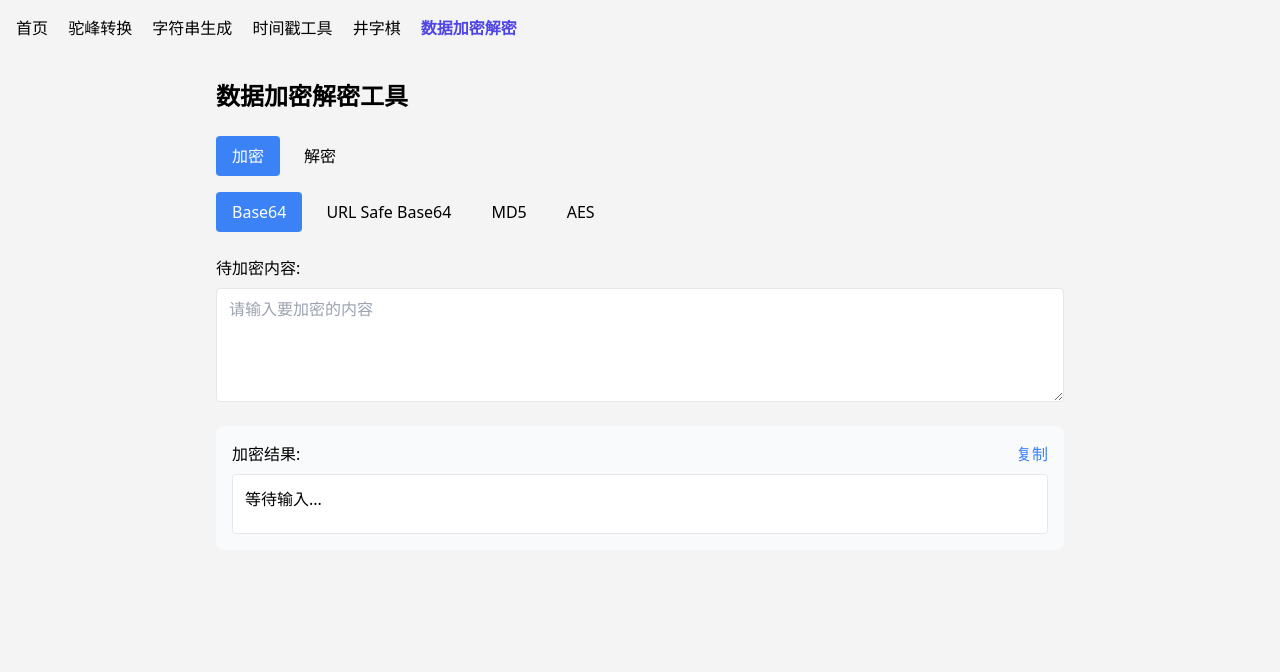
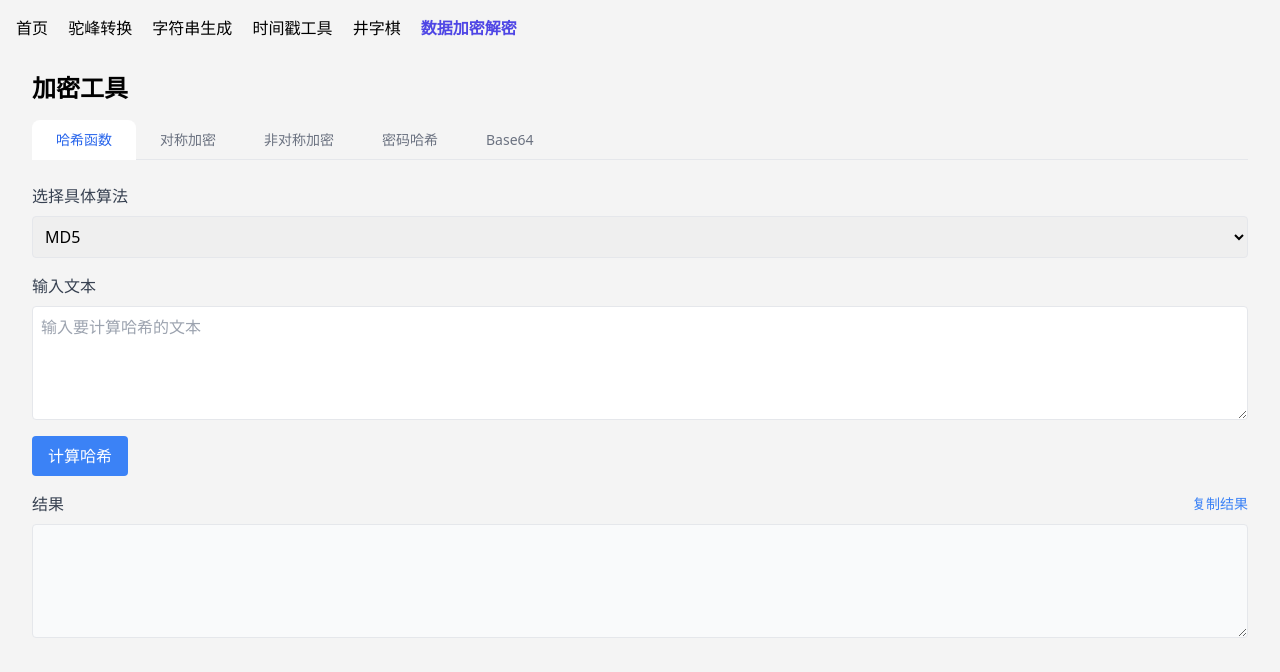
Before and after one commit to bitdan/Hump-Conversion, a Vue app: page /data-encryption in a window 1280 px wide. Shown: the top 672 px of the page. Built offline with nearby package versions, Linux system fonts and the light colour scheme.

Commit message:
feat(crypto): 重构加密解密工具

```diff
--- a/package.json
+++ b/package.json
@@ -14,6 +14,9 @@
   "dependencies": {
     "@types/crypto-js": "^4.2.2",
     "crypto-js": "^4.2.0",
+    "bcryptjs": "^2.4.3",
+    "jsrsasign": "^10.9.0",
+    "sm-crypto": "^0.3.13",
     "vue": "^3.4.19",
     "vue-router": "^4.5.0"
   },
--- a/src/components/DataEncryption.vue
+++ b/src/components/DataEncryption.vue
@@ -1,184 +1,290 @@
 <template>
-  <div class="max-w-4xl mx-auto p-6">
-    <h1 class="text-2xl font-bold mb-6">数据加密解密工具</h1>
+  <div class="container mx-auto p-4">
+    <div class="mb-8">
+      <h2 class="text-2xl font-bold mb-4">加密工具</h2>
 
-    <!-- 操作类型选择 -->
+      <!-- 算法类型选择 (Tab) -->
       <div class="mb-6">
+        <div class="flex border-b border-gray-200">
+          <button
+            v-for="type in encryptionTypes"
+            :key="type.value"
+            @click="selectedType = type.value"
+            class="px-6 py-2.5 font-medium text-sm leading-5 rounded-t-lg -mb-px"
+            :class="[
+              selectedType === type.value
+                ? 'border-b-2 border-blue-500 text-blue-600 bg-white'
+                : 'text-gray-500 hover:text-gray-700 hover:border-gray-300',
+              'focus:outline-none focus:text-blue-800 focus:border-blue-700'
+            ]"
+          >
+            {{ type.label }}
+          </button>
+        </div>
+      </div>
+
+      <!-- 具体算法选择 -->
+      <div class="mb-4">
+        <label class="block text-gray-700 mb-2">选择具体算法</label>
+        <select v-model="selectedAlgorithm" class="w-full p-2 border rounded">
+          <option v-for="algo in algorithms[selectedType]" :key="algo" :value="algo">
+            {{ algo }}
+          </option>
+        </select>
+      </div>
+
+      <!-- 输入区域 -->
+      <div class="mb-4">
+        <label class="block text-gray-700 mb-2">输入文本</label>
+        <textarea
+          v-model="inputText"
+          class="w-full p-2 border rounded"
+          rows="4"
+          :placeholder="getInputPlaceholder"
+        ></textarea>
+      </div>
+
+      <!-- 密钥输入 (对称/非对称加密) -->
+      <div v-if="needsKey" class="mb-4">
+        <label class="block text-gray-700 mb-2">密钥</label>
+        <input
+          v-model="key"
+          type="text"
+          class="w-full p-2 border rounded"
+          :placeholder="getKeyPlaceholder"
+        />
+      </div>
+
+      <!-- 操作按钮 -->
       <div class="flex gap-2 mb-4">
         <button
-          @click="operationType = 'encrypt'"
-          :class="[
-            'px-4 py-2 rounded border',
-            operationType === 'encrypt'
-              ? 'bg-blue-500 text-white border-blue-500'
-              : 'border-gray-300 hover:border-blue-500'
-          ]"
+          @click="processText"
+          class="bg-blue-500 text-white px-4 py-2 rounded hover:bg-blue-600 transition-colors"
         >
-          加密
+          {{ getButtonText }}
         </button>
         <button
-          @click="operationType = 'decrypt'"
-          :class="[
-            'px-4 py-2 rounded border',
-            operationType === 'decrypt'
-              ? 'bg-blue-500 text-white border-blue-500'
-              : 'border-gray-300 hover:border-blue-500'
-          ]"
+          v-if="canDecrypt"
+          @click="decrypt"
+          class="bg-green-500 text-white px-4 py-2 rounded hover:bg-green-600 transition-colors"
         >
           解密
         </button>
       </div>
 
-      <!-- 加密方式选择 -->
-      <div class="flex gap-2 flex-wrap">
+      <!-- 输出结果 -->
+      <div class="mb-4">
+        <div class="flex justify-between items-center mb-2">
+          <label class="block text-gray-700">结果</label>
           <button
-          v-for="method in methods"
-          :key="method.value"
-          @click="currentMethod = method.value"
-          :class="[
-            'px-4 py-2 rounded border',
-            currentMethod === method.value
-              ? 'bg-blue-500 text-white border-blue-500'
-              : 'border-gray-300 hover:border-blue-500'
-          ]"
+            @click="copyResult"
+            class="text-blue-500 hover:text-blue-600 text-sm"
           >
-          {{ method.label }}
+            复制结果
           </button>
         </div>
-    </div>
-
-    <!-- AES密钥输入框 -->
-    <div v-if="currentMethod === 'aes'" class="mb-4">
-      <label class="block mb-2">密钥:</label>
-      <input
-        v-model="aesKey"
-        type="text"
-        placeholder="请输入AES密钥"
-        class="w-full px-3 py-2 border rounded focus:outline-none focus:ring-2 focus:ring-blue-500"
-      />
-    </div>
-
-    <!-- 输入区域 -->
-    <div class="mb-6">
-      <label class="block mb-2">
-        {{ operationType === 'encrypt' ? '待加密内容:' : '待解密内容:' }}
-      </label>
         <textarea
-        v-model="inputText"
-        :placeholder="operationType === 'encrypt' ? '请输入要加密的内容' : '请输入要解密的内容'"
+          v-model="result"
+          class="w-full p-2 border rounded bg-gray-50"
           rows="4"
-        class="w-full px-3 py-2 border rounded focus:outline-none focus:ring-2 focus:ring-blue-500"
+          readonly
         ></textarea>
       </div>
-
-    <!-- 结果展示 -->
-    <div class="bg-gray-50 p-4 rounded-lg">
-      <div class="flex justify-between items-center mb-2">
-        <h3 class="font-medium">
-          {{ operationType === 'encrypt' ? '加密结果:' : '解密结果:' }}
-        </h3>
-        <button
-          @click="copyToClipboard(result)"
-          class="text-blue-500 hover:text-blue-600"
-        >
-          复制
-        </button>
-      </div>
-      <div class="bg-white p-3 rounded border break-all min-h-[60px]">
-        {{ result || '等待输入...' }}
-      </div>
-    </div>
-
-    <!-- 提示消息 -->
-    <div
-      v-if="message.show"
-      :class="[
-        'fixed top-4 right-4 px-4 py-2 rounded shadow-lg transition-opacity duration-300',
-        message.type === 'success' ? 'bg-green-500' : 'bg-red-500',
-        'text-white'
-      ]"
-    >
-      {{ message.text }}
     </div>
   </div>
 </template>
 
 <script setup lang="ts">
-import { ref, computed } from 'vue'
-import { base64, md5, aes, urlSafeBase64 } from '../utils/crypto'
+import { ref, computed } from 'vue';
+import { HashFunctions, SymmetricEncryption, AsymmetricEncryption, PasswordHashing, Base64 } from '../utils/crypto';
 
-const inputText = ref('')
-const aesKey = ref('your-secret-key')
-const operationType = ref<'encrypt' | 'decrypt'>('encrypt')
-const currentMethod = ref<'base64' | 'urlSafeBase64' | 'md5' | 'aes'>('base64')
+const selectedType = ref('hash');
+const selectedAlgorithm = ref('MD5');
+const inputText = ref('');
+const key = ref('');
+const result = ref('');
 
-const message = ref({
-  show: false,
-  text: '',
-  type: 'success'
-})
+const encryptionTypes = [
+  { label: '哈希函数', value: 'hash' },
+  { label: '对称加密', value: 'symmetric' },
+  { label: '非对称加密', value: 'asymmetric' },
+  { label: '密码哈希', value: 'password' },
+  { label: 'Base64', value: 'base64' },
+];
 
-const methods = [
-  { label: 'Base64', value: 'base64' },
-  { label: 'URL Safe Base64', value: 'urlSafeBase64' },
-  { label: 'MD5', value: 'md5' },
-  { label: 'AES', value: 'aes' }
-]
+const algorithms = {
+  hash: ['MD5', 'SHA-256', 'SHA-512', 'SHA3', 'SM3', 'RIPEMD160'],
+  symmetric: ['AES', 'DES', 'Triple DES'],
+  asymmetric: ['RSA'],
+  password: ['Bcrypt'],
+  base64: ['Base64'],
+};
 
-const result = computed(() => {
-  if (!inputText.value) return ''
+const needsKey = computed(() => {
+  return ['symmetric', 'asymmetric'].includes(selectedType.value);
+});
 
+const canDecrypt = computed(() => {
+  return ['symmetric', 'asymmetric', 'base64'].includes(selectedType.value);
+});
+
+const getButtonText = computed(() => {
+  if (selectedType.value === 'hash' || selectedType.value === 'password') {
+    return '计算哈希';
+  }
+  return '加密';
+});
+
+const getInputPlaceholder = computed(() => {
+  switch (selectedType.value) {
+    case 'hash':
+      return '输入要计算哈希的文本';
+    case 'password':
+      return '输入要哈希的密码';
+    case 'base64':
+      return '输入要编码/解码的文本';
+    default:
+      return '输入要加密的文本';
+  }
+});
+
+const getKeyPlaceholder = computed(() => {
+  switch (selectedType.value) {
+    case 'symmetric':
+      return '输入加密密钥';
+    case 'asymmetric':
+      return selectedAlgorithm.value === 'RSA' ? '输入公钥(加密)/私钥(解密)' : '输入密钥';
+    default:
+      return '输入密钥';
+  }
+});
+
+async function processText() {
   try {
-    if (operationType.value === 'encrypt') {
-      switch (currentMethod.value) {
+    switch (selectedType.value) {
+      case 'hash':
+        processHash();
+        break;
+      case 'symmetric':
+        processSymmetric(true);
+        break;
+      case 'asymmetric':
+        processAsymmetric(true);
+        break;
+      case 'password':
+        await processPassword();
+        break;
       case 'base64':
-          return base64.encode(inputText.value)
-        case 'urlSafeBase64':
-          return urlSafeBase64.encode(inputText.value)
-        case 'md5':
-          return md5(inputText.value)
-        case 'aes':
-          return aes.encrypt(inputText.value, aesKey.value)
-        default:
-          return ''
+        processBase64(true);
+        break;
     }
-    } else {
-      if (currentMethod.value === 'md5') {
-        return 'MD5是单向加密,无法解密'
-      }
-      switch (currentMethod.value) {
-        case 'base64':
-          return base64.decode(inputText.value)
-        case 'urlSafeBase64':
-          return urlSafeBase64.decode(inputText.value)
-        case 'aes':
-          return aes.decrypt(inputText.value, aesKey.value)
-        default:
-          return ''
+  } catch (error) {
+    result.value = `错误: ${error.message}`;
   }
 }
-  } catch (e) {
-    return operationType.value === 'encrypt' ? '加密失败' : '解密失败'
+
+async function decrypt() {
+  try {
+    switch (selectedType.value) {
+      case 'symmetric':
+        processSymmetric(false);
+        break;
+      case 'asymmetric':
+        processAsymmetric(false);
+        break;
+      case 'base64':
+        processBase64(false);
+        break;
     }
-})
-
-function showMessage(text: string, type: 'success' | 'error' = 'success') {
-  message.value = {
-    show: true,
-    text,
-    type
+  } catch (error) {
+    result.value = `解密错误: ${error.message}`;
   }
-  setTimeout(() => {
-    message.value.show = false
-  }, 2000)
 }
 
-async function copyToClipboard(text: string) {
+function processHash() {
+  switch (selectedAlgorithm.value) {
+    case 'MD5':
+      result.value = HashFunctions.md5(inputText.value);
+      break;
+    case 'SHA-256':
+      result.value = HashFunctions.sha256(inputText.value);
+      break;
+    case 'SHA-512':
+      result.value = HashFunctions.sha512(inputText.value);
+      break;
+    case 'SHA3':
+      result.value = HashFunctions.sha3(inputText.value);
+      break;
+    case 'SM3':
+      result.value = HashFunctions.sm3(inputText.value);
+      break;
+    case 'RIPEMD160':
+      result.value = HashFunctions.ripemd160(inputText.value);
+      break;
+  }
+}
+
+function processSymmetric(encrypt: boolean) {
+  if (!key.value) {
+    throw new Error('请输入密钥');
+  }
+
+  switch (selectedAlgorithm.value) {
+    case 'AES':
+      result.value = encrypt
+        ? SymmetricEncryption.aesEncrypt(inputText.value, key.value)
+        : SymmetricEncryption.aesDecrypt(inputText.value, key.value);
+      break;
+    case 'DES':
+      result.value = encrypt
+        ? SymmetricEncryption.desEncrypt(inputText.value, key.value)
+        : SymmetricEncryption.desDecrypt(inputText.value, key.value);
+      break;
+    case 'Triple DES':
+      result.value = encrypt
+        ? SymmetricEncryption.tripleDesEncrypt(inputText.value, key.value)
+        : SymmetricEncryption.tripleDesDecrypt(inputText.value, key.value);
+      break;
+  }
+}
+
+function processAsymmetric(encrypt: boolean) {
+  if (!key.value) {
+    throw new Error('请输入密钥');
+  }
+
+  if (selectedAlgorithm.value === 'RSA') {
+    result.value = encrypt
+      ? AsymmetricEncryption.rsaEncrypt(inputText.value, key.value)
+      : AsymmetricEncryption.rsaDecrypt(inputText.value, key.value);
+  }
+}
+
+async function processPassword() {
+  if (selectedAlgorithm.value === 'Bcrypt') {
+    result.value = await PasswordHashing.bcryptHash(inputText.value);
+  }
+}
+
+function processBase64(encode: boolean) {
+  result.value = encode
+    ? Base64.encode(inputText.value)
+    : Base64.decode(inputText.value);
+}
+
+async function copyResult() {
   try {
-    await navigator.clipboard.writeText(text)
-    showMessage('复制成功')
+    await navigator.clipboard.writeText(result.value);
+    // 可以添加一个提示消息
+    alert('复制成功');
   } catch (err) {
-    showMessage('复制失败', 'error')
+    alert('复制失败');
   }
 }
 </script>
+
+<style scoped>
+.tab-active {
+  @apply border-b-2 border-blue-500 text-blue-600;
+}
+</style>
--- a/src/utils/crypto.ts
+++ b/src/utils/crypto.ts
@@ -1,34 +1,109 @@
 import CryptoJS from 'crypto-js'
+import bcrypt from 'bcryptjs'
+import { sm3 } from 'sm-crypto'
+import * as rs from 'jsrsasign'
 
-export const base64 = {
-  encode: (str: string): string => btoa(encodeURIComponent(str)),
-  decode: (str: string): string => decodeURIComponent(atob(str))
-}
+// 哈希函数类
+export class HashFunctions {
+  static md5(text: string): string {
+    return CryptoJS.MD5(text).toString()
+  }
 
-export const urlSafeBase64 = {
-  encode: (str: string): string => {
-    return btoa(encodeURIComponent(str))
-      .replace(/\+/g, '-')
-      .replace(/\//g, '_')
-      .replace(/=+$/, '')
-  },
-  decode: (str: string): string => {
-    str = str.replace(/-/g, '+').replace(/_/g, '/')
-    while (str.length % 4) str += '='
-    return decodeURIComponent(atob(str))
+  static sha256(text: string): string {
+    return CryptoJS.SHA256(text).toString()
+  }
+
+  static sha512(text: string): string {
+    return CryptoJS.SHA512(text).toString()
+  }
+
+  static sha3(text: string): string {
+    return CryptoJS.SHA3(text).toString()
+  }
+
+  static sm3(text: string): string {
+    return sm3(text)
+  }
+
+  static ripemd160(text: string): string {
+    return CryptoJS.RIPEMD160(text).toString()
   }
 }
 
-export const md5 = (str: string): string => {
-  return CryptoJS.MD5(str).toString()
+// 对称加密类
+export class SymmetricEncryption {
+  // AES 加密
+  static aesEncrypt(text: string, key: string): string {
+    return CryptoJS.AES.encrypt(text, key).toString()
+  }
+
+  static aesDecrypt(ciphertext: string, key: string): string {
+    return CryptoJS.AES.decrypt(ciphertext, key).toString(CryptoJS.enc.Utf8)
+  }
+
+  // DES 加密
+  static desEncrypt(text: string, key: string): string {
+    return CryptoJS.DES.encrypt(text, key).toString()
+  }
+
+  static desDecrypt(ciphertext: string, key: string): string {
+    return CryptoJS.DES.decrypt(ciphertext, key).toString(CryptoJS.enc.Utf8)
+  }
+
+  // Triple DES 加密
+  static tripleDesEncrypt(text: string, key: string): string {
+    return CryptoJS.TripleDES.encrypt(text, key).toString()
+  }
+
+  static tripleDesDecrypt(ciphertext: string, key: string): string {
+    return CryptoJS.TripleDES.decrypt(ciphertext, key).toString(CryptoJS.enc.Utf8)
+  }
 }
 
-export const aes = {
-  encrypt: (str: string, key: string): string => {
-    return CryptoJS.AES.encrypt(str, key).toString()
-  },
-  decrypt: (str: string, key: string): string => {
-    const bytes = CryptoJS.AES.decrypt(str, key)
-    return bytes.toString(CryptoJS.enc.Utf8)
+// 非对称加密类
+export class AsymmetricEncryption {
+  // RSA 密钥对生成
+  static generateRSAKeyPair(keySize: number = 2048): { publicKey: string; privateKey: string } {
+    const keyPair = rs.KEYUTIL.generateKeypair('RSA', keySize)
+    return {
+      publicKey: rs.KEYUTIL.getPEM(keyPair.pub),
+      privateKey: rs.KEYUTIL.getPEM(keyPair.prv, 'PKCS8PRV'),
+    }
+  }
+
+  // RSA 加密
+  static rsaEncrypt(text: string, publicKey: string): string {
+    const pub = rs.KEYUTIL.getKey(publicKey)
+    return rs.crypto.Cipher.encrypt(text, pub)
+  }
+
+  // RSA 解密
+  static rsaDecrypt(ciphertext: string, privateKey: string): string {
+    const prv = rs.KEYUTIL.getKey(privateKey)
+    return rs.crypto.Cipher.decrypt(ciphertext, prv)
   }
 }
+
+// 密码哈希类
+export class PasswordHashing {
+  // Bcrypt 哈希
+  static async bcryptHash(password: string, saltRounds: number = 10): Promise<string> {
+    return await bcrypt.hash(password, saltRounds)
+  }
+
+  // Bcrypt 验证
+  static async bcryptVerify(password: string, hash: string): Promise<boolean> {
+    return await bcrypt.compare(password, hash)
+  }
+}
+
+// Base64 编码解码
+export class Base64 {
+  static encode(text: string): string {
+    return CryptoJS.enc.Base64.stringify(CryptoJS.enc.Utf8.parse(text))
+  }
+
+  static decode(base64: string): string {
+    return CryptoJS.enc.Base64.parse(base64).toString(CryptoJS.enc.Utf8)
+  }
+}
```
Also changed, not shown: 1 other file (tests, documents, lock files or other folders). Lines whose indentation alone changed are shown as unchanged.
